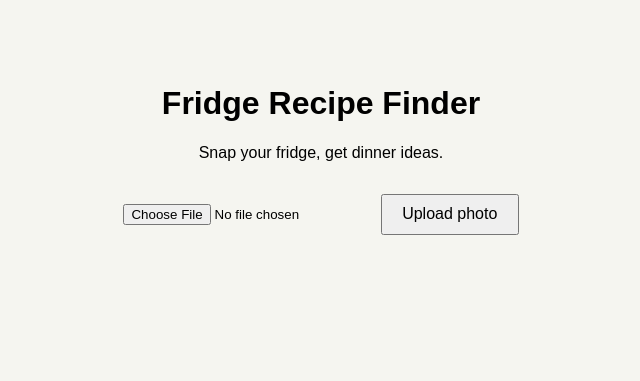
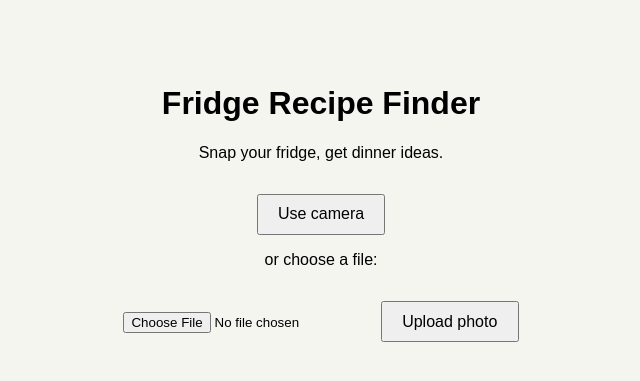
Before and after one commit to alexia-be/fridge-recipe-finder, a Flask app: page / in a window 1280 px wide. Shown: the top 381 px of the page, without its empty margins (319-959 px from the left). Run offline with Flask 3, Linux system fonts and the light colour scheme.

Commit message:
Milestone 7: Camera capture and README update

```diff
--- a/static/app.js
+++ b/static/app.js
@@ -1,6 +1,12 @@
 // ----- Find the page elements we need -----
 const fileInput = document.getElementById("photo");
 const uploadBtn = document.getElementById("upload-btn");
+const cameraBtn = document.getElementById("camera-btn");
+const cameraSection = document.getElementById("camera-section");
+const video = document.getElementById("video");
+const snapBtn = document.getElementById("snap-btn");
+const cancelCameraBtn = document.getElementById("cancel-camera-btn");
+const canvas = document.getElementById("canvas");
 const statusEl = document.getElementById("status");
 const spinner = document.getElementById("spinner");
 
@@ -13,6 +19,8 @@ const recipesDiv = document.getElementById("recipes");
 
 // The current ingredient list lives in this variable
 let ingredients = [];
+// The camera stream, while the camera is on
+let cameraStream = null;
 
 // ----- Small helpers -----
 
@@ -26,6 +34,7 @@ function showMessage(text, isError = false) {
 function setLoading(isLoading, text = "") {
   spinner.hidden = !isLoading;
   uploadBtn.disabled = isLoading;
+  cameraBtn.disabled = isLoading;
   findBtn.disabled = isLoading;
   if (isLoading) showMessage(text);
 }
@@ -47,15 +56,10 @@ async function callServer(url, options) {
   return data;
 }
 
-// ----- Step 1: upload the photo -----
-uploadBtn.addEventListener("click", async () => {
-  if (!fileInput.files[0]) {
-    showMessage("Please choose a photo first.", true);
-    return;
-  }
-
+// ----- Analyse a photo (from a file or from the camera) -----
+async function analyzePhoto(photo, filename) {
   const formData = new FormData();
-  formData.append("photo", fileInput.files[0]);
+  formData.append("photo", photo, filename);
 
   setLoading(true, "Looking at your photo... the first time can take a minute.");
   try {
@@ -70,9 +74,93 @@ uploadBtn.addEventListener("click", async () => {
   } finally {
     setLoading(false);  // always runs, so the buttons never get stuck
   }
+}
+
+// ----- Option 2: upload a file -----
+uploadBtn.addEventListener("click", () => {
+  const file = fileInput.files[0];
+  if (!file) {
+    showMessage("Please choose a photo first.", true);
+    return;
+  }
+  stopCamera();  // in case the camera preview is open
+  analyzePhoto(file, file.name);
 });
 
-// ----- Step 2: the editable ingredient list -----
+// ----- Option 1: take a photo with the camera -----
+
+// Turn the camera on and show the live preview
+async function startCamera() {
+  // Some browsers (or non-local addresses) don't allow camera access at all
+  if (!navigator.mediaDevices || !navigator.mediaDevices.getUserMedia) {
+    showMessage("The camera isn't available here. Please upload a photo instead.", true);
+    return;
+  }
+  try {
+    // Ask permission and prefer the back camera if there is one
+    cameraStream = await navigator.mediaDevices.getUserMedia({
+      video: { facingMode: "environment" },
+      audio: false,
+    });
+    video.srcObject = cameraStream;
+    cameraSection.hidden = false;
+    cameraBtn.hidden = true;
+    showMessage("");
+  } catch (err) {
+    showMessage(cameraErrorMessage(err), true);
+  }
+}
+
+// Turn each camera error into a message a non-technical user can follow
+function cameraErrorMessage(err) {
+  if (err.name === "NotAllowedError") {
+    return "Camera access was blocked. Allow the camera in your browser, or upload a photo instead.";
+  }
+  if (err.name === "NotFoundError") {
+    return "No camera was found. Please upload a photo instead.";
+  }
+  if (err.name === "NotReadableError") {
+    return "The camera is being used by another program. Close it and try again.";
+  }
+  return "Could not start the camera. Please upload a photo instead.";
+}
+
+// Turn the camera off (this also switches off the camera light)
+function stopCamera() {
+  if (cameraStream) {
+    cameraStream.getTracks().forEach((track) => track.stop());
+    cameraStream = null;
+  }
+  video.srcObject = null;
+  cameraSection.hidden = true;
+  cameraBtn.hidden = false;
+}
+
+// Grab the current video frame, turn it into a JPEG and analyse it
+snapBtn.addEventListener("click", () => {
+  if (!video.videoWidth) {
+    showMessage("The camera isn't ready yet. Please wait a moment and try again.", true);
+    return;
+  }
+  // Draw the current frame onto the hidden canvas
+  canvas.width = video.videoWidth;
+  canvas.height = video.videoHeight;
+  canvas.getContext("2d").drawImage(video, 0, 0);
+  stopCamera();  // the picture is taken, so switch the camera off
+
+  canvas.toBlob((blob) => {
+    if (!blob) {
+      showMessage("Could not capture the photo. Please try again.", true);
+      return;
+    }
+    analyzePhoto(blob, "camera.jpg");
+  }, "image/jpeg", 0.9);
+});
+
+cameraBtn.addEventListener("click", startCamera);
+cancelCameraBtn.addEventListener("click", stopCamera);
+
+// ----- The editable ingredient list -----
 
 // Redraw the list from the `ingredients` variable
 function renderIngredients() {
@@ -110,7 +198,7 @@ newIngredient.addEventListener("keydown", (event) => {
   if (event.key === "Enter") addIngredient();  // Enter works too
 });
 
-// ----- Step 3: find recipes for the edited list -----
+// ----- Find recipes for the edited list -----
 findBtn.addEventListener("click", async () => {
   setLoading(true, "Finding recipes...");
   try {
--- a/static/style.css
+++ b/static/style.css
@@ -74,3 +74,11 @@ button {
   margin: 0 0 0 0.3rem;
   padding: 0 0.5rem;
 }
+
+/* Camera preview */
+#video {
+  width: 100%;
+  max-width: 480px;
+  border-radius: 8px;
+  background: #000;
+}
--- a/templates/index.html
+++ b/templates/index.html
@@ -11,14 +11,25 @@
     <h1>Fridge Recipe Finder</h1>
     <p>Snap your fridge, get dinner ideas.</p>
 
-    <!-- Step 1: upload a photo -->
+    <!-- Option 1: take a photo with the camera -->
+    <button id="camera-btn">Use camera</button>
+    <section id="camera-section" hidden>
+      <video id="video" autoplay playsinline muted></video>
+      <br>
+      <button id="snap-btn">Take photo</button>
+      <button id="cancel-camera-btn">Cancel</button>
+    </section>
+    <canvas id="canvas" hidden></canvas>
+
+    <!-- Option 2: upload a file -->
+    <p>or choose a file:</p>
     <input type="file" id="photo" accept="image/jpeg,image/png,image/webp">
     <button id="upload-btn">Upload photo</button>
 
     <!-- Loading spinner and messages -->
     <p><span id="spinner" class="spinner" hidden></span> <span id="status"></span></p>
 
-    <!-- Step 2: editable ingredient list (hidden until a photo is analysed) -->
+    <!-- Editable ingredient list (hidden until a photo is analysed) -->
     <section id="ingredient-section" hidden>
       <h2>Ingredients found</h2>
       <ul id="ingredient-list"></ul>
@@ -28,7 +39,7 @@
       <button id="find-btn">Find recipes</button>
     </section>
 
-    <!-- Step 3: recipe results -->
+    <!-- Recipe results -->
     <div id="recipes"></div>
   </main>
 
```
Also changed, not shown: README.md.
